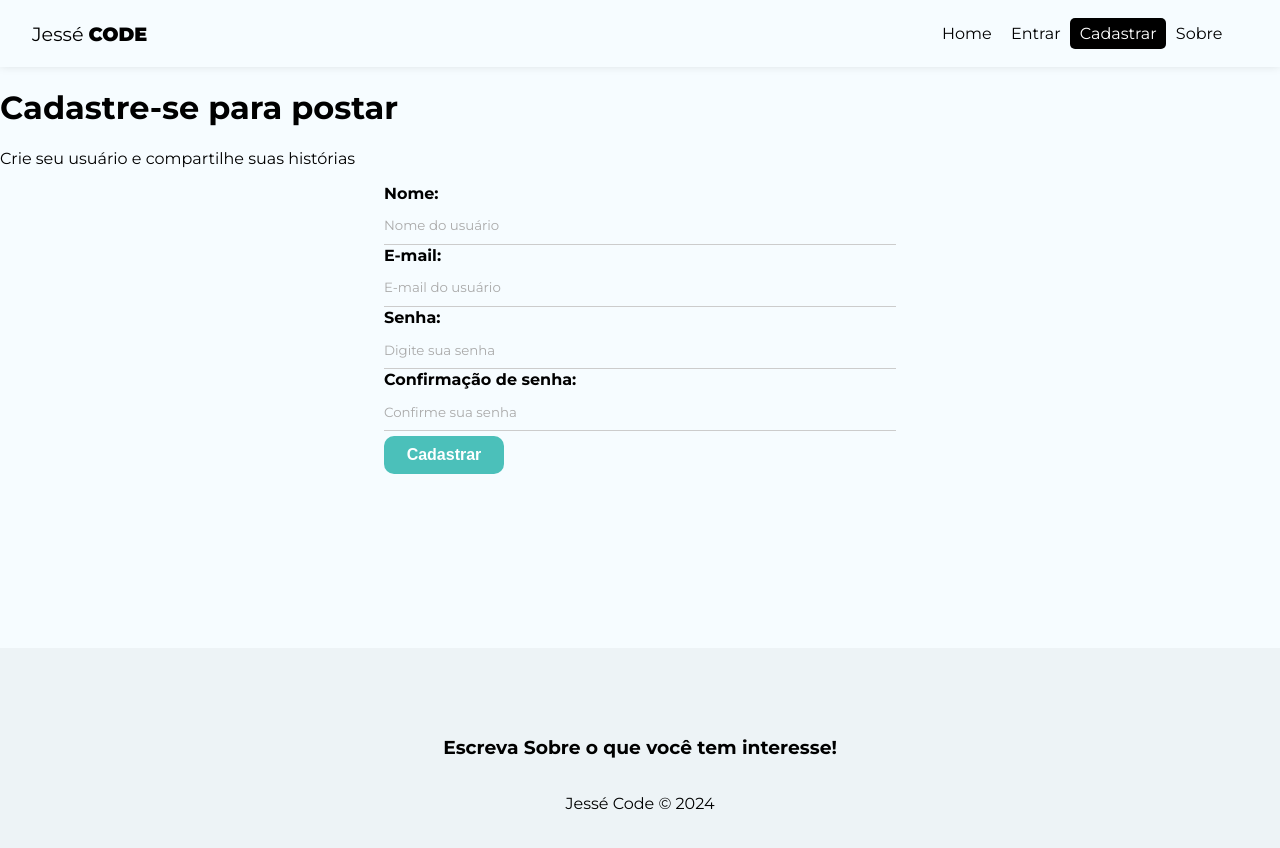
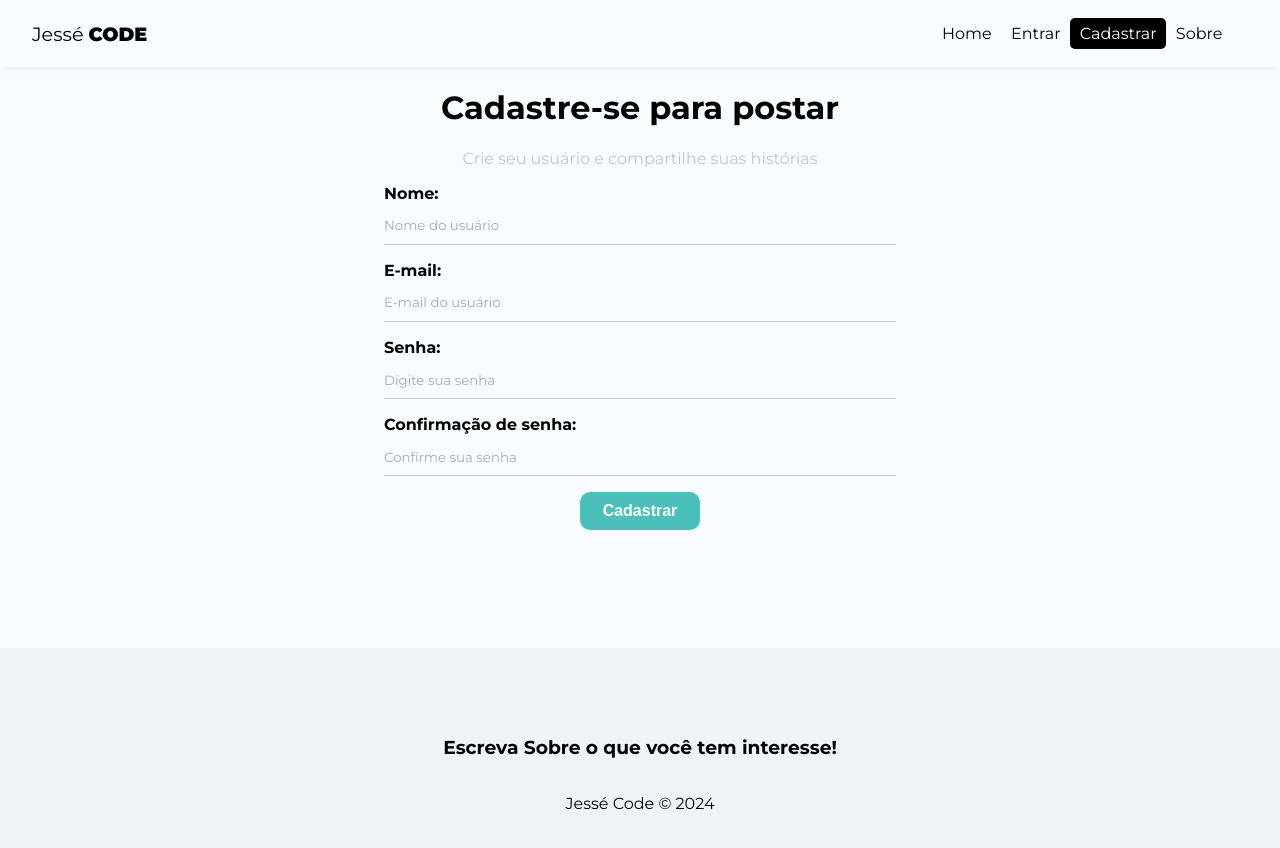
Before and after one commit to jesseprogran/miniblog, a React (Vite) app: page /register in a window 1280 px wide. Shown: the top 848 px of the page. Built offline with nearby package versions, Linux system fonts and the light colour scheme.

Commit message:
realizando validação e exibindo mensagem error

```diff
--- a/src/index.css
+++ b/src/index.css
@@ -42,7 +42,7 @@
 label {
   display: flex;
   flex-direction: column;
-  margin-bottom: 1px;
+  margin-bottom: 1em;
 }
 
 label span {
@@ -60,7 +60,6 @@
 }
 
 .btn {
-  margin-top: 4px;
   background-color: #4bc0ba;
   color: #FFF;
   text-align: center;
--- a/src/pages/Register/Register.jsx
+++ b/src/pages/Register/Register.jsx
@@ -22,9 +22,11 @@
       setError("As senhas precisam ser igauis!");
       return;
     }
+
+    console.log(user)
   };
   return (
-    <div>
+    <div className={styles.register}>
       <h1>Cadastre-se para postar</h1>
       <p>Crie seu usuário e compartilhe suas histórias</p>
       <form onSubmit={handleSubmit}>
@@ -73,6 +75,7 @@
           />
         </label>
         <button className="btn">Cadastrar</button>
+        {error && <p className="error">{error}</p>}
       </form>
     </div>
   );
```
